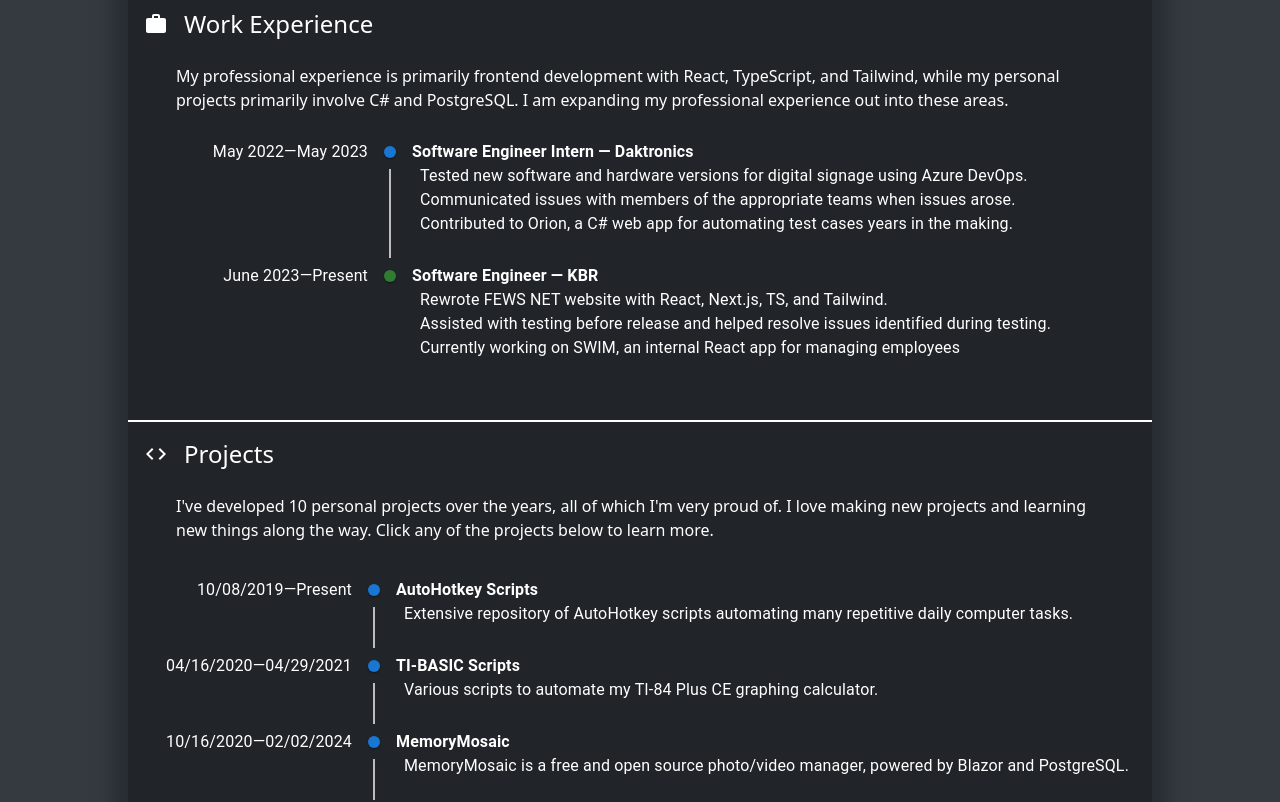
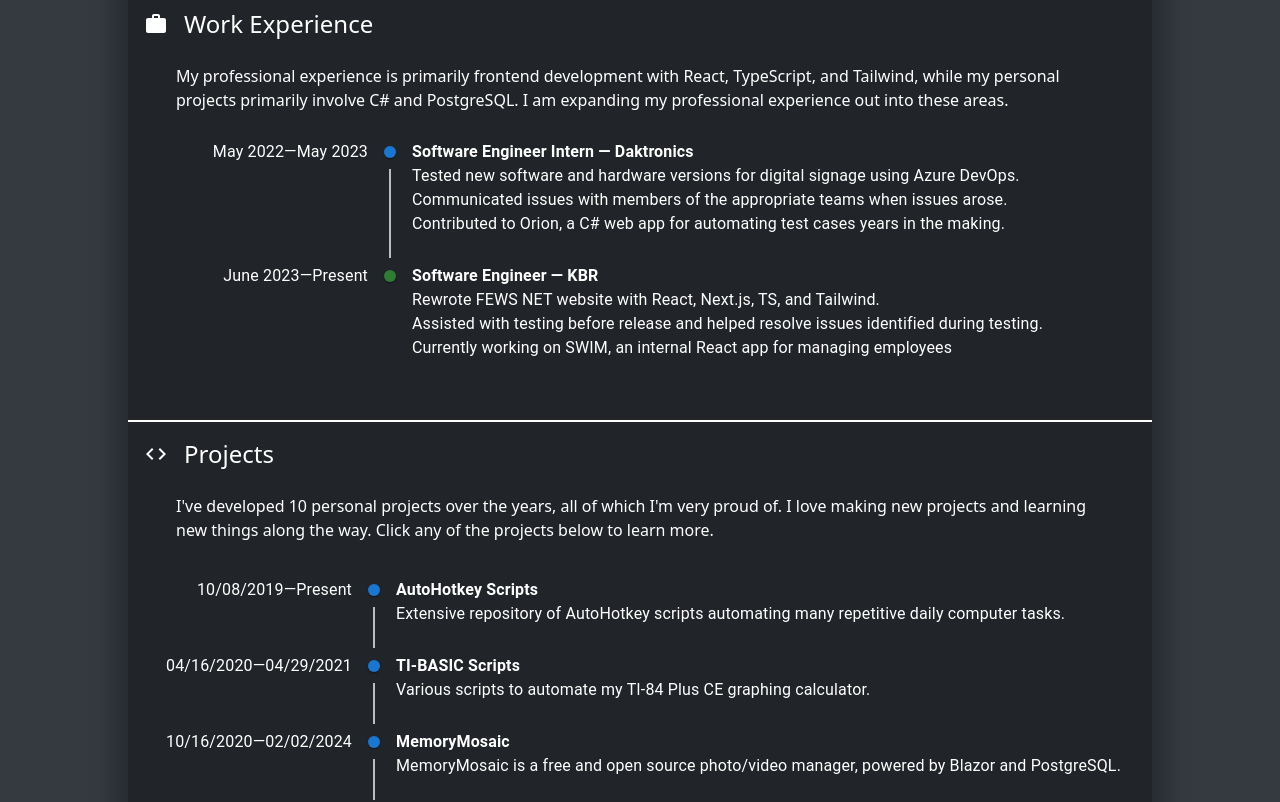
Before and after one commit to ellman12/Portfolio-New, a React (Vite) app: page / in a window 1280 px wide. Shown: the part 1280-2082 px from the top of the page. Built offline with nearby package versions, Linux system fonts and the light colour scheme.

Commit message:
Finish animations for projects

```diff
--- a/src/components/Sections/Projects/ProjectDisplay.tsx
+++ b/src/components/Sections/Projects/ProjectDisplay.tsx
@@ -17,7 +17,7 @@ const ProjectDisplay: FC<Props> = ({project, lastItem}) => {
     };
 
     const expandedChildren = () => (<>
-        <div className="mb-4" dangerouslySetInnerHTML={{__html: project.longDesc}}/>
+        <div className="mb-4 px-4 text-justify" dangerouslySetInnerHTML={{__html: project.longDesc}}/>
 
         {<ProjectCarousel project={project}/>}
     </>);
--- a/src/components/Timeline/SectionTimelineItem.tsx
+++ b/src/components/Timeline/SectionTimelineItem.tsx
@@ -13,21 +13,24 @@ type Props = {
     expandedChildren?: ReactNode;
 } & Omit<ComponentProps<typeof TimelineDot>, "color">;
 
-const SectionTimelineItem: FC<Props> = ({startDate, endDate, title, lastItem = false, color, children, expandedChildren = <></>}) => {
-    const [step, setStep] = useState<"closed" | "widening" | "extending">("closed");
+const SectionTimelineItem: FC<Props> = ({startDate, endDate, title, lastItem = false, color, children, expandedChildren = undefined}) => {
+    const [step, setStep] = useState<"closed" | "openingWide" | "closingWide" | "openingTall" | "closingTall" | "opened">("closed");
 
     function onClick() {
+        if (expandedChildren === undefined)
+            return;
+
         if (step === "closed")
-            setStep("widening")
-        else if (step === "extending")
-            setStep("closed")
+            setStep("openingWide");
+        else if (step === "opened")
+            setStep("closingTall");
     }
 
     return (
         <TimelineItem onClick={onClick}>
             <motion.div
                 initial={{width: 240}}
-                animate={step !== "closed" ? {width: 0} : {width: 240}}
+                animate={step !== "closed" && step !== "closingWide" ? {width: 0} : {width: 240}}
                 transition={{duration: 0.5, ease: "easeInOut"}}
                 className="text-nowrap object-contain overflow-clip"
             >
@@ -39,12 +42,14 @@ const SectionTimelineItem: FC<Props> = ({startDate, endDate, title, lastItem = f
 
             <motion.div
                 initial={{opacity: 1, width: 12}}
-                animate={step !== "closed" ? {opacity: 0, width: 0} : {opacity: 1, width: 12}}
+                animate={step !== "closed" && step !== "closingWide" ? {opacity: 0, width: 0} : {opacity: 1, width: 12}}
                 transition={{duration: 0.5, ease: "easeInOut"}}
                 className="flex"
                 onAnimationComplete={() => {
-                    if (step === "widening")
-                        setStep("extending");
+                    if (step === "openingWide")
+                        setStep("openingTall");
+                    else if (step === "closingWide")
+                        setStep("closed");
                 }}
             >
                 <TimelineSeparator>
@@ -53,30 +58,29 @@ const SectionTimelineItem: FC<Props> = ({startDate, endDate, title, lastItem = f
                 </TimelineSeparator>
             </motion.div>
 
-            <TimelineContent style={{padding: step !== "closed" ? 0 : "", objectFit: "contain", overflow: "hidden"}}>
+            <TimelineContent style={{paddingLeft: 0, paddingRight: 0, objectFit: "contain", overflow: "hidden"}}>
                 <motion.div
                     initial={{backgroundColor: "#00000000"}}
-                    animate={step !== "closed" ? {backgroundColor: "#000000", padding: 16} : {backgroundColor: "#00000000"}}
+                    animate={step === "openingWide" || step === "openingTall" || step === "opened" ? {backgroundColor: "#101114", padding: 16, marginTop: 8, marginBottom: 8} : {backgroundColor: "#00000000", padding: 0, marginTop: 0, marginBottom: 0}}
                     transition={{duration: 0.5, ease: "easeInOut"}}
-                    className={`${step !== "closed" ? "p-0 my-4" : ""}`}
                 >
-                    <div className="mb-4">
+                    <div className="mb-4 pl-4 pr-4">
                         <p className="font-bold text-sm md:text-base">{title}</p>
 
-                        <div className="md:pl-2">
-                            {children}
-                        </div>
+                        {children}
                     </div>
 
                     <motion.div
-                        className={`object-contain overflow-hidden max-w-full flex flex-col gap-4 ${step !== "closed" ? "my-4 px-2" : ""}`}
+                        className={`object-contain overflow-hidden max-w-full flex flex-col gap-4`}
                         initial={{maxHeight: 0}}
-                        animate={step === "extending" ? {maxHeight: 1000} : {maxHeight: 0}}
-                        onClick={() => {
-                        }}
+                        animate={step === "openingTall" || step === "opened" ? {maxHeight: 1000} : {maxHeight: 0}}
                         transition={{duration: 0.6, ease: "easeInOut"}}
                         exit={{maxHeight: 0}}
                         onAnimationComplete={() => {
+                            if (step === "openingTall")
+                                setStep("opened");
+                            else if (step === "closingTall")
+                                setStep("closingWide");
                         }}
                     >
                         {expandedChildren}
```
